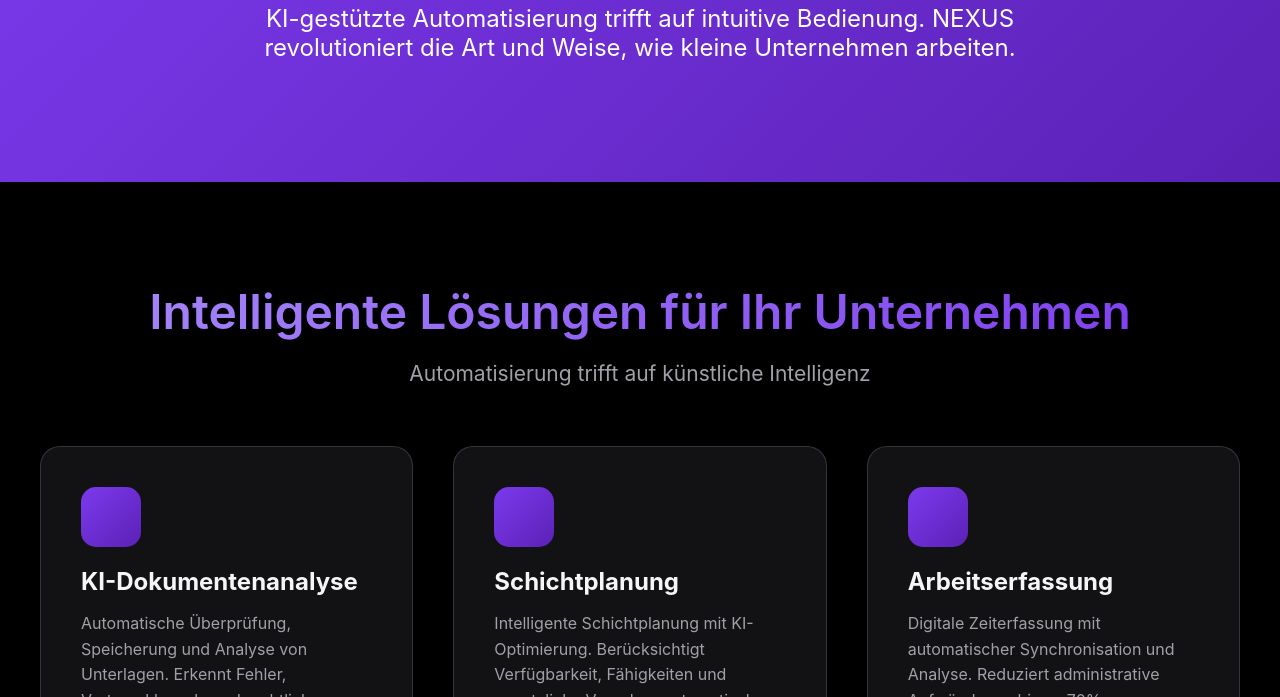
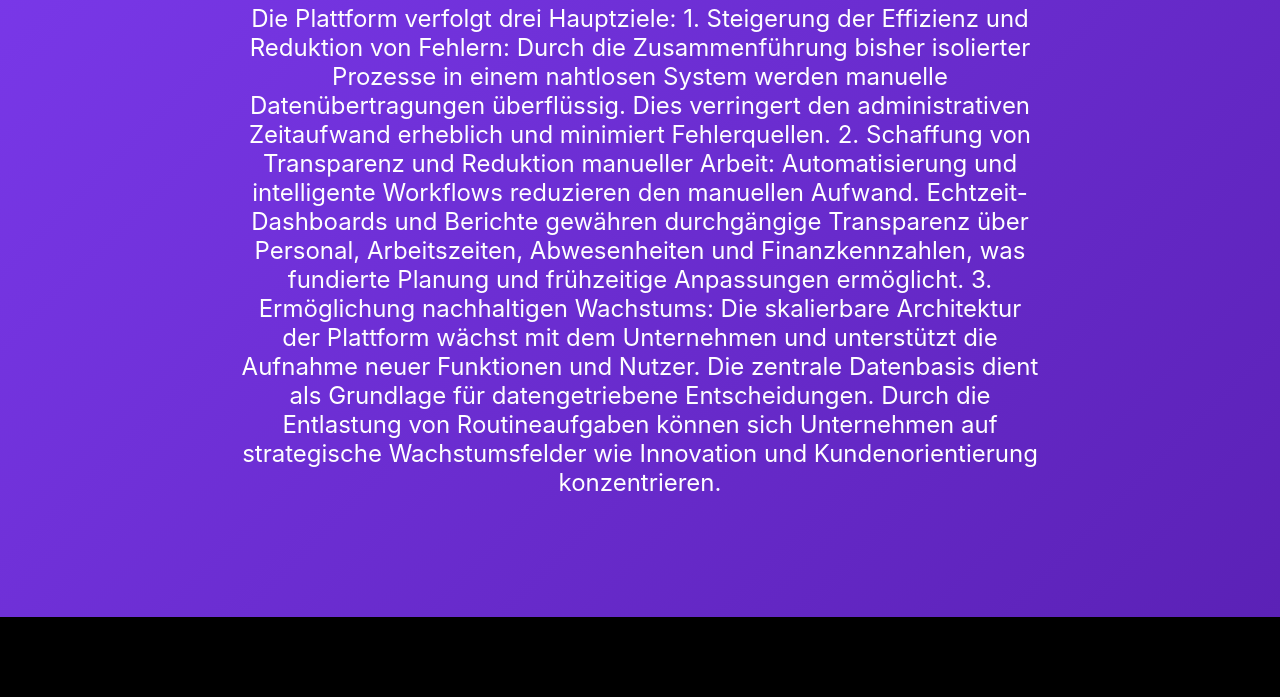
Before and after one commit to nexusinfo-dev/nexusinfo-website, a plain HTML site: page index.html in a window 1280 px wide. Shown: the part 705-1402 px from the top of the page. Drawn offline with Linux system fonts and the light colour scheme.

Commit message:
Update index.html

```diff
--- a/index.html
+++ b/index.html
@@ -522,7 +522,10 @@
     <section class="parallax-section">
         <div class="parallax-content">
             <h2>Die Zukunft der Arbeit</h2>
-            <p>KI-gestützte Automatisierung trifft auf intuitive Bedienung. NEXUS revolutioniert die Art und Weise, wie kleine Unternehmen arbeiten.</p>
+            <p>Die Plattform verfolgt drei Hauptziele:
+1. Steigerung der Effizienz und Reduktion von Fehlern: Durch die Zusammenführung bisher isolierter Prozesse in einem nahtlosen System werden manuelle Datenübertragungen überflüssig. Dies verringert den administrativen Zeitaufwand erheblich und minimiert Fehlerquellen.
+2. Schaffung von Transparenz und Reduktion manueller Arbeit: Automatisierung und intelligente Workflows reduzieren den manuellen Aufwand. Echtzeit-Dashboards und Berichte gewähren durchgängige Transparenz über Personal, Arbeitszeiten, Abwesenheiten und Finanzkennzahlen, was fundierte Planung und frühzeitige Anpassungen ermöglicht.
+3. Ermöglichung nachhaltigen Wachstums: Die skalierbare Architektur der Plattform wächst mit dem Unternehmen und unterstützt die Aufnahme neuer Funktionen und Nutzer. Die zentrale Datenbasis dient als Grundlage für datengetriebene Entscheidungen. Durch die Entlastung von Routineaufgaben können sich Unternehmen auf strategische Wachstumsfelder wie Innovation und Kundenorientierung konzentrieren.</p>
         </div>
     </section>
 
```
